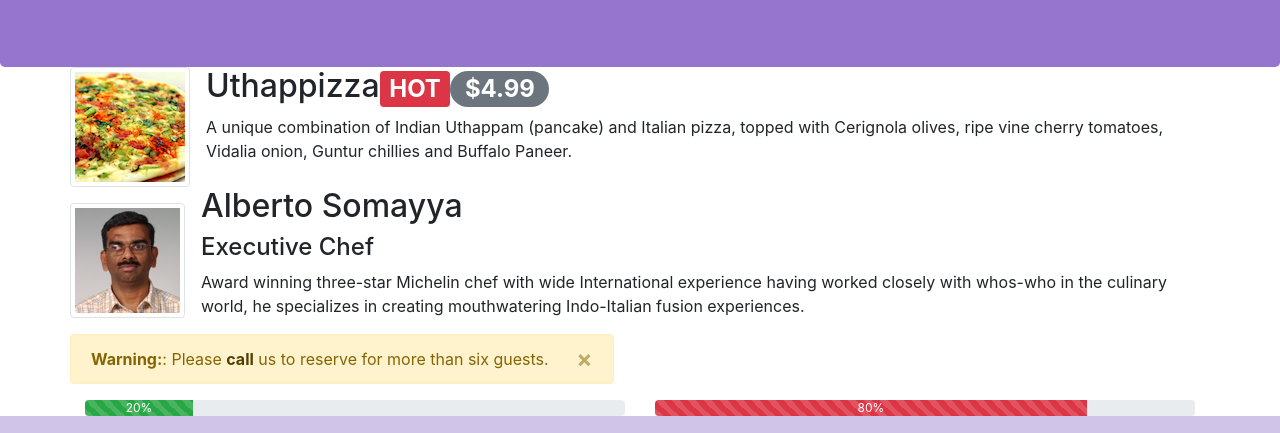
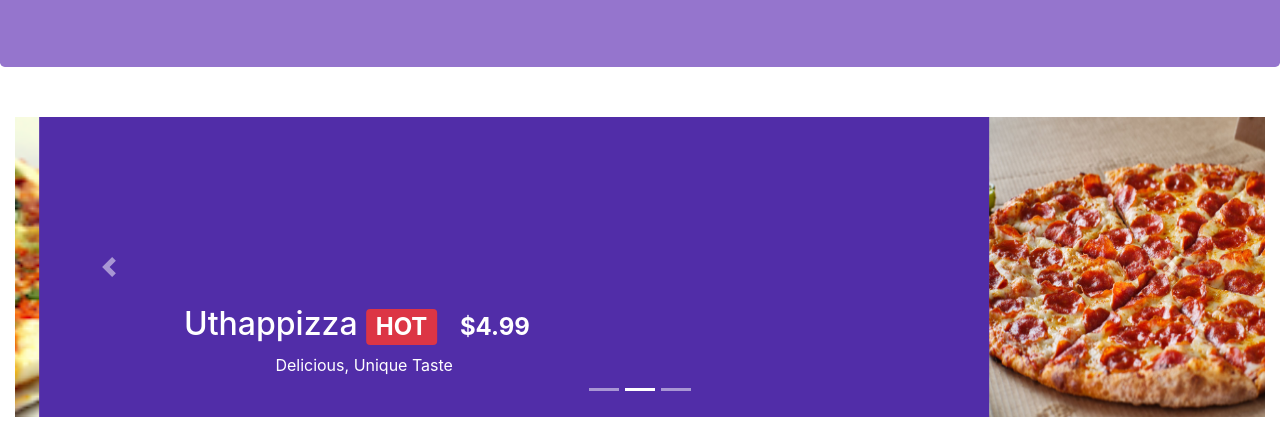
Before and after one commit to DE160490/FER201m, a website: page Lesson 1/index.html in a window 1280 px wide. Shown: the part 310-743 px from the top of the page. Drawn offline with nearby package versions, Linux system fonts and the light colour scheme.

Commit message:
Carousel

```diff
--- a/Lesson 1/css/style.css
+++ b/Lesson 1/css/style.css
@@ -35,7 +35,7 @@ body{
 }
 
 .navbar-dark {
-     background-color: #512DA8;
+    background-color: #512DA8;
 }
 
 .tab-content {
@@ -44,3 +44,18 @@ body{
     border-bottom: 1px solid #ddd;
     padding: 10px;
 }
+
+.carousel {
+    background:#512DA8;
+}
+
+.carousel-item {
+    height: 300px;
+}
+
+.carousel-item img {
+    position: absolute;
+    top: 0;
+    left: 0;
+    min-height: 300px;
+}
--- a/Lesson 1/index.html
+++ b/Lesson 1/index.html
@@ -63,6 +63,56 @@
     </header>
 <!-- Section  -->
     <section>
+        <div class="row row-content">
+            <div class="col">
+                <div id="mycarousel" class="carousel slide" data-ride="carousel">
+                    <div class="carousel-inner" role="listbox">
+                        <div class="carousel-item active">
+                            <img class="d-block img-fluid" src="img/uthappizza.png" alt="Uthappizza">
+                            <div class="carousel-caption d-none d-md-block">
+                                <h2>Uthappizza
+                                    <span class="badge badge-danger">HOT</span>
+                                    <span class="badge badge-pill badge-default">$4.99</span>
+                                </h2>
+                                Delicious, Unique Taste
+                            </div>
+                        </div>
+                        <div class="carousel-item">
+                            <img class="d-block img-fluid" src="img/licensed-image.jfif" alt="Uthappizza" style="width: 350px; height: 40px;">
+                            <div class="carousel-caption d-none d-md-block">
+                                <h2>Sausage Pizza
+                                    <span class="badge badge-danger">HOT</span>
+                                    <span class="badge badge-pill badge-default">$5.00</span>
+                                </h2>
+                                Delicious, Crispy
+                            </div>
+                        </div>
+                        <div class="carousel-item">
+                            <img class="d-block img-fluid" src="img/cach-lam-pizza-chay-0.jpg" alt="Uthappizza" style="width:350px;height:40px;">
+                            <div class="carousel-caption d-none d-md-block">
+                                <h2>Vegetarian Pizza
+                                    <span class="badge badge-danger">HOT</span>
+                                    <span class="badge badge-pill badge-default">$4.50</span>
+                                </h2>
+                                For Vegetarians
+                            </div>
+                        </div>
+                    </div>
+                    <ol class="carousel-indicators">
+                        <li data-target="#mycarousel" data-slide-to="0" class="active"></li>
+                        <li data-target="#mycarousel" data-slide-to="1"></li>
+                        <li data-target="#mycarousel" data-slide-to="2"></li>
+                    </ol>
+                    <a class="carousel-control-prev" href="#mycarousel" role="button" data-slide="prev">
+                        <span class="carousel-control-prev-icon"></span>
+                    </a>
+                    <a class="carousel-control-next" href="#mycarousel" role="button" data-slide="next">
+                        <span class="carousel-control-next-icon"></span>
+                    </a>
+
+                </div>
+            </div>
+        </div>
         <div class="container">
             <div class="row">
                 <div class="media">
```
Also changed, not shown: Lesson 1/img/cach-lam-pizza-chay-0.jpg (added), Lesson 1/img/licensed-image.jfif (added).
